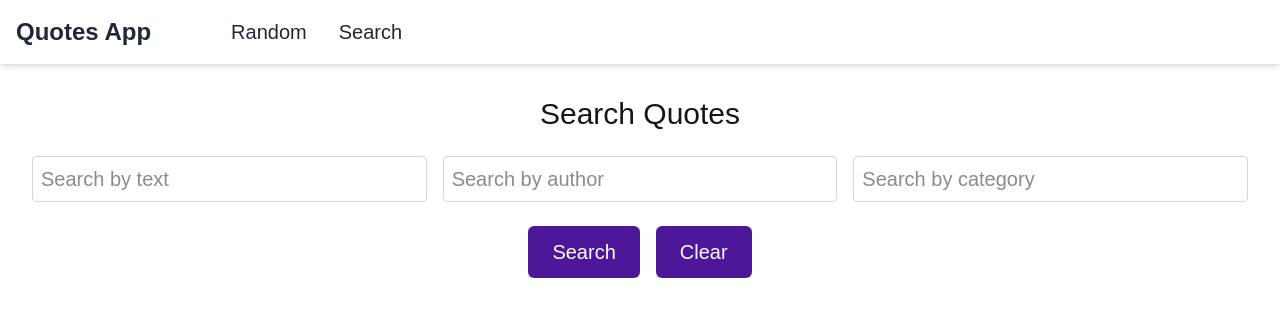
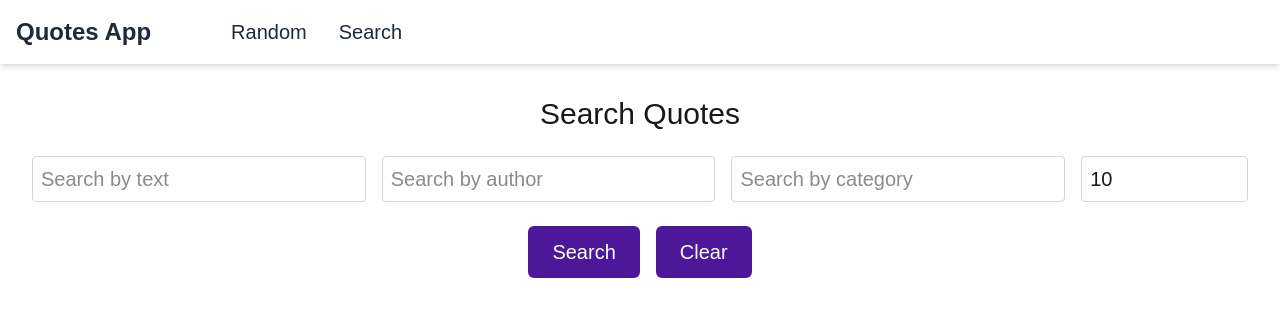
Before and after one commit to BZBaXraM/quotes-next.js-app, a Next.js app: page /search in a window 1280 px wide. Shown: the top 316 px of the page. Built offline with nearby package versions, Linux system fonts and the light colour scheme.

Commit message:
update...

```diff
--- a/app/search/page.tsx
+++ b/app/search/page.tsx
@@ -1,6 +1,8 @@
 "use client";
 import { Quote } from "@/models/quote";
 import { useState } from "react";
+import { ToastContainer, toast } from "react-toastify";
+import "react-toastify/ReactToastify.css";
 import Button from "../components/Button";
 import Quotes from "../components/Quotes";
 
@@ -22,6 +24,7 @@ interface ValidationErrors {
 	text?: string;
 	author?: string;
 	category?: string;
+	limit?: string;
 }
 
 const Search = () => {
@@ -33,6 +36,7 @@ const Search = () => {
 	const [searchButtonClicked, setSearchButtonClicked] =
 		useState<boolean>(false);
 	const [errors, setErrors] = useState<ValidationErrors>({});
+	const [limit, setLimit] = useState<string>("10");
 
 	const handleSearch = async () => {
 		setSearchButtonClicked(true);
@@ -47,10 +51,34 @@ const Search = () => {
 			const response = await fetch(
 				`http://localhost:3000/quotes?${query}`
 			);
+
+			if (!response.ok) {
+				const errorData = await response.json();
+				if (!errorData.errors) {
+					toast.error("Unexpected error occurred.");
+					return;
+				}
+				const fieldErrors = errorData.errors
+					.filter((err: { type: string }) => err.type === "field")
+					.map(
+						(err: { msg: string; path: string; value: string }) =>
+							`${err.msg} (${err.path} ${err.value})`
+					);
+
+				fieldErrors.forEach((err: string) => {
+					toast.error(err);
+				});
+
+				return;
+			}
+
 			const data = await response.json();
 			setQuotes(data);
 		} catch (error) {
 			console.log(`Error fetching quotes: ${error}`);
+			if (error instanceof Error) {
+				toast.error(error.message);
+			}
 		}
 	};
 
@@ -58,6 +86,9 @@ const Search = () => {
 		setText("");
 		setAuthor("");
 		setCategory("");
+		setSearchButtonClicked(false);
+		setSearchSubmitted(false);
+		setQuotes([]);
 	};
 
 	const getValidationMessage = (setter: string, value: string) => {
@@ -87,6 +118,8 @@ const Search = () => {
 			case "category":
 				setCategory(value);
 				break;
+			case "limit":
+				setLimit(value);
 		}
 
 		const validationMessage = getValidationMessage(setter, value);
@@ -105,10 +138,15 @@ const Search = () => {
 
 	return (
 		<div className="p-4">
+			<ToastContainer
+				position="top-right"
+				autoClose={5000}
+				hideProgressBar={false}
+			/>
 			<h1 className="text-3xl mb-6 text-center dark:text-white">
 				Search Quotes
 			</h1>
-			<div className="text-xl grid grid-cols-1  md:grid-cols-3 gap-4 mb-6">
+			<div className="text-xl grid grid-cols-1 md:grid-cols-[1fr_1fr_1fr_0.5fr] gap-4 mb-6">
 				<div className="w-full">
 					<input
 						type="text"
@@ -155,6 +193,17 @@ const Search = () => {
 						</p>
 					)}
 				</div>
+				<div className="w-full">
+					<input
+						type="text"
+						placeholder="Limit"
+						value={limit}
+						onChange={(e) =>
+							handleInputChange("limit", e.target.value)
+						}
+						className="p-2 w-full border border-gray-300 rounded dark:bg-gray-800 dark:border-gray-600 dark:text-white"
+					/>
+				</div>
 			</div>
 			<div className="text-center mb-6 flex justify-center gap-4">
 				<Button onClick={handleSearch} text="Search" />
--- a/package.json
+++ b/package.json
@@ -9,9 +9,10 @@
 		"lint": "next lint"
 	},
 	"dependencies": {
+		"next": "15.3.0",
 		"react": "^19.0.0",
 		"react-dom": "^19.0.0",
-		"next": "15.3.0"
+		"react-toastify": "^11.0.5"
 	},
 	"devDependencies": {
 		"typescript": "^5",
```
Also changed, not shown: 1 other file (tests, documents, lock files or other folders).
